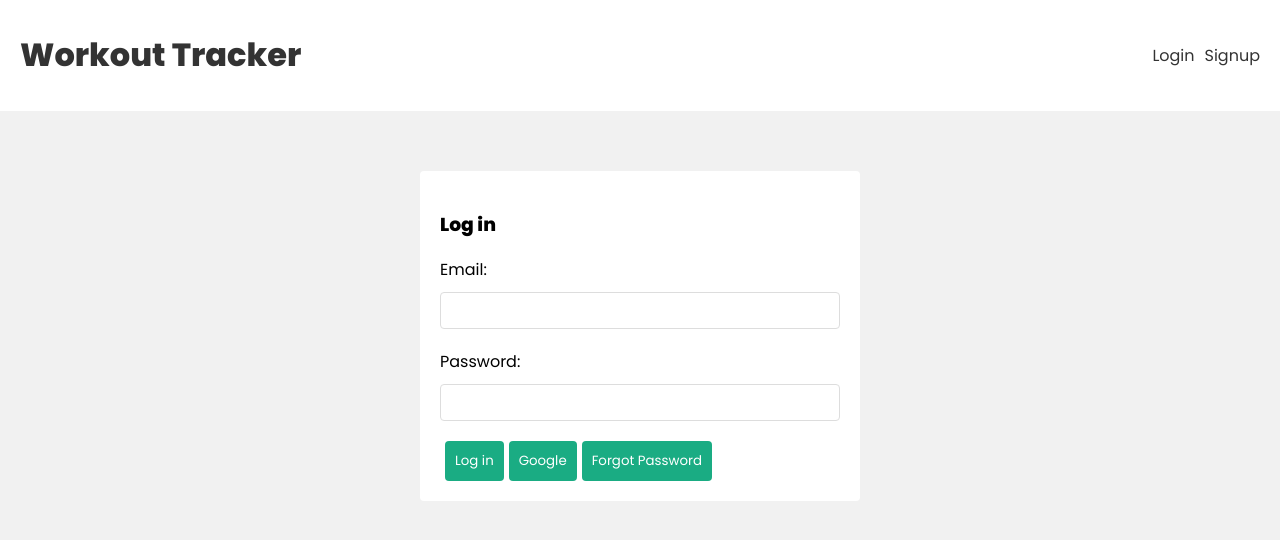
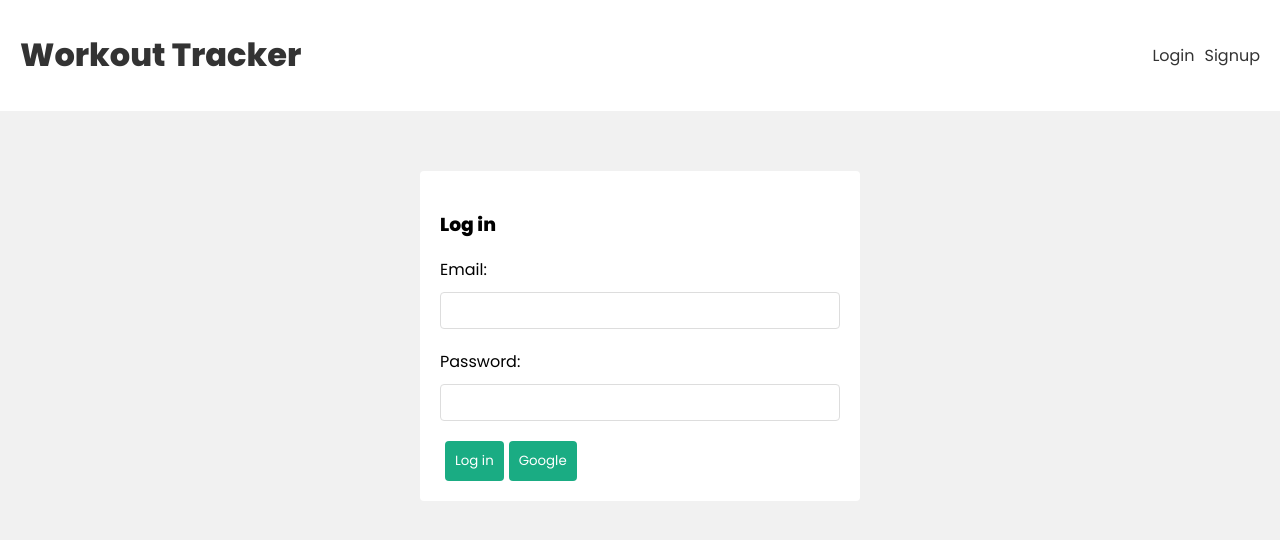
Before and after one commit to YuBaichuan2000/workout-tracker, a React (Create React App) app in the folder frontend/: page /login in a window 1280 px wide. Shown: the top 540 px of the page. Built offline with nearby package versions, Linux system fonts and the light colour scheme; no server answers.

Commit message:
Removed forget password button

```diff
--- a/frontend/src/pages/Login.js
+++ b/frontend/src/pages/Login.js
@@ -54,7 +54,7 @@ const Login = () => {
       <button onClick={handleGoogleLogin} disabled={isLoading}>
         Google
       </button>
-      <button onClick={handleForgot}>Forgot Password</button>
+      {/* <button onClick={handleForgot}>Forgot Password</button> */}
       {error && <div className="error">{error}</div>}
     </form>
   );
```
